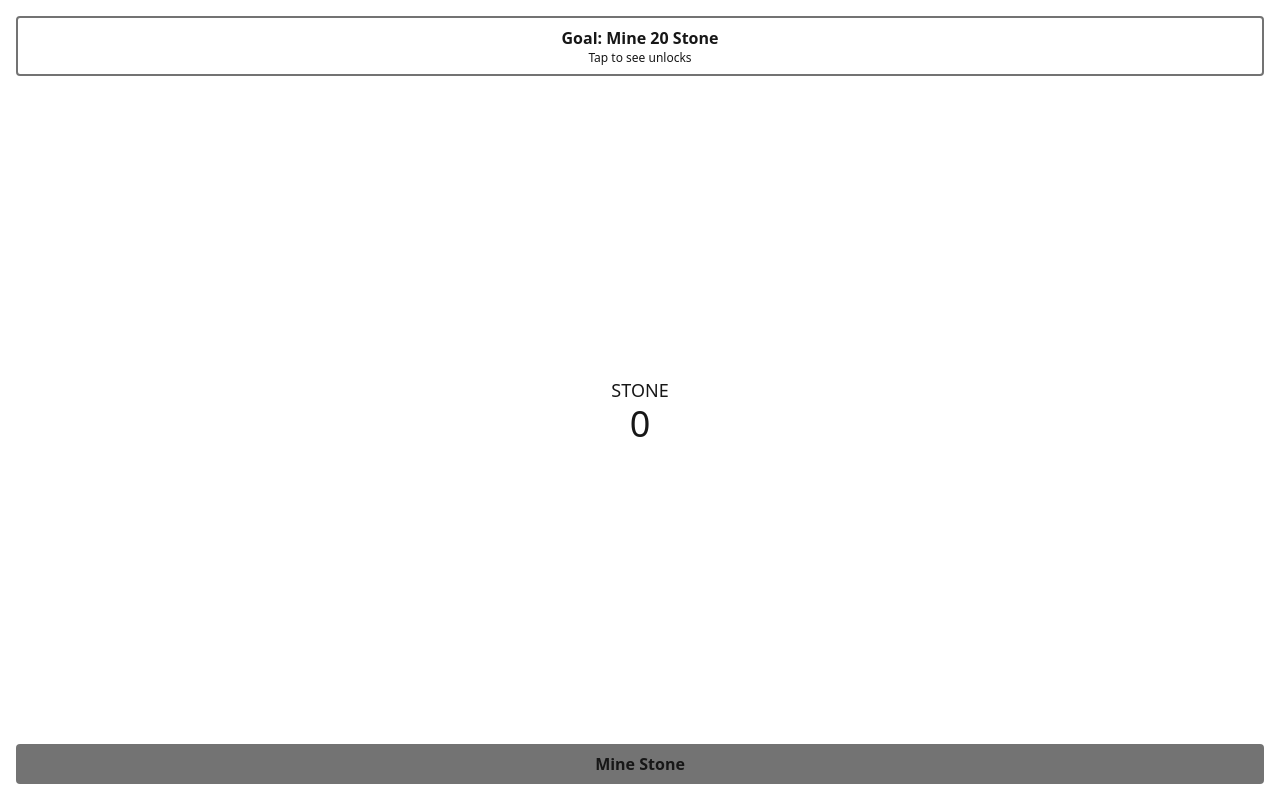
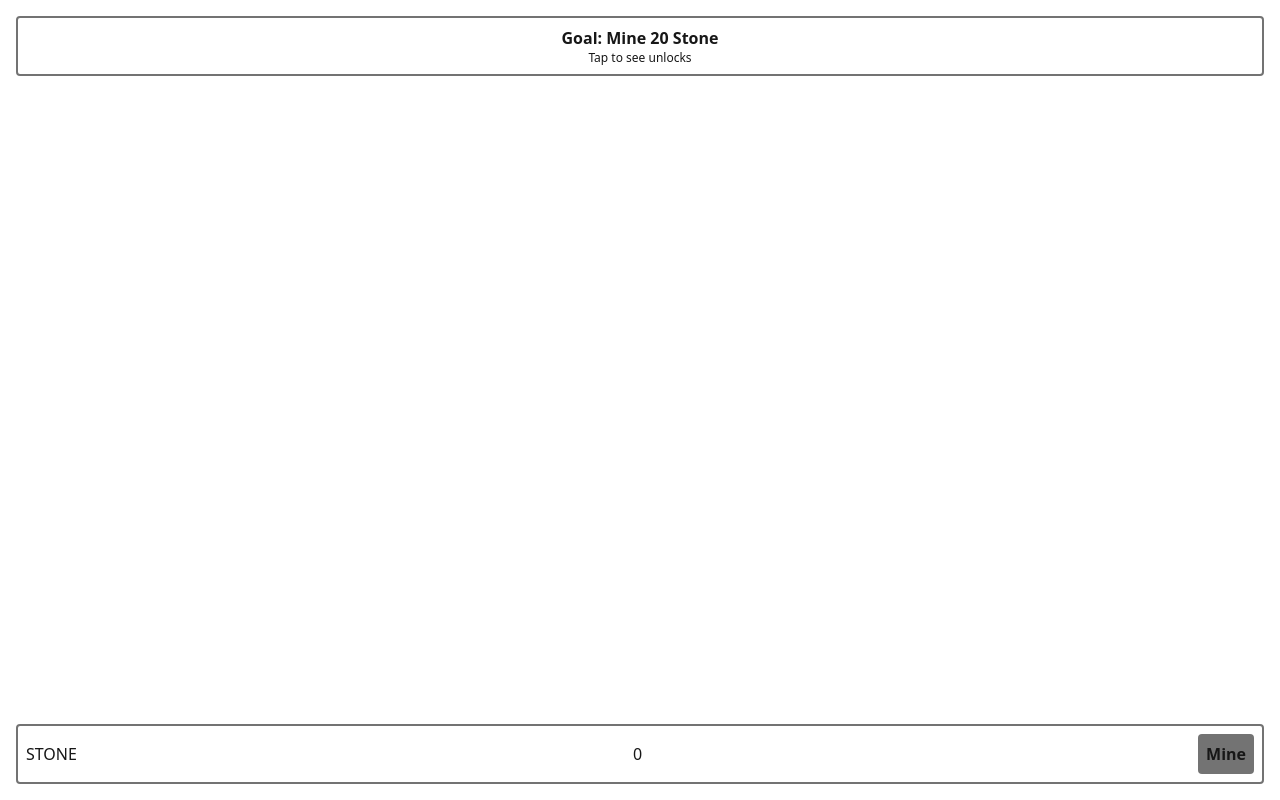
Before and after one commit to tylerschloesser/sim-v6, a React (Vite) app in the folder packages/app/: page / in a window 1280 px wide. Built offline with nearby package versions, Linux system fonts and the light colour scheme.

Commit message:
update state

```diff
--- a/packages/app/package.json
+++ b/packages/app/package.json
@@ -16,6 +16,7 @@
     "postcss": "^8.4.38",
     "react": "^18.2.0",
     "react-dom": "^18.2.0",
-    "tailwindcss": "^3.4.3"
+    "tailwindcss": "^3.4.3",
+    "use-immer": "^0.9.0"
   }
 }
--- a/packages/app/src/app.tsx
+++ b/packages/app/src/app.tsx
@@ -1,24 +1,19 @@
-import { useState } from 'react'
+import { useImmer } from 'use-immer'
 
 export function App() {
-  const [count, setCount] = useState(0)
+  const [state, setState] = useImmer({
+    level: 0,
+    stone: 0,
+  })
+
   return (
-    <div className="h-dvh flex flex-col-reverse p-4">
-      <button
-        onClick={() => setCount(count + 1)}
-        className="rounded bg-neutral-500 p-2 font-bold text-center"
-      >
-        Mine Stone
-      </button>
-      <span className="flex-1 flex flex-col justify-center text-center">
-        <span className="uppercase text-lg">Stone</span>
-        <span className="text-4xl">{count}</span>
-      </span>
+    <div className="h-dvh flex flex-col p-4 justify-between">
+      <div>
         <div className="text-center border-2 rounded border-neutral-500 p-2 relative">
           <span
             className="absolute w-full h-full top-0 left-0 bg-green-900 origin-top-left transition-transform"
             style={{
-            transform: `scaleX(${Math.min(count / 20, 1)})`,
+              transform: `scaleX(${Math.min(state.stone / 20, 1)})`,
             }}
           ></span>
           <span className="relative flex flex-col">
@@ -31,5 +26,18 @@ export function App() {
           </span>
         </div>
       </div>
+      <div className="rounded border-neutral-500 border-2 p-2 flex flex-row justify-between items-center">
+        <span className="uppercase">Stone</span>
+        <span className="">{state.stone}</span>
+        <button
+          onClick={() =>
+            setState((draft) => (draft.stone += 1))
+          }
+          className="rounded bg-neutral-500 p-2 font-bold text-center"
+        >
+          Mine
+        </button>
+      </div>
+    </div>
   )
 }
--- a/packages/app/src/index.html
+++ b/packages/app/src/index.html
@@ -1,5 +1,5 @@
 <!doctype html>
-<html lang="en">
+<html lang="en" class="touch-manipulation">
   <head>
     <meta charset="utf-8" />
     <meta
```
Also changed, not shown: 1 other file (tests, documents, lock files or other folders). Lines whose indentation alone changed are shown as unchanged.
